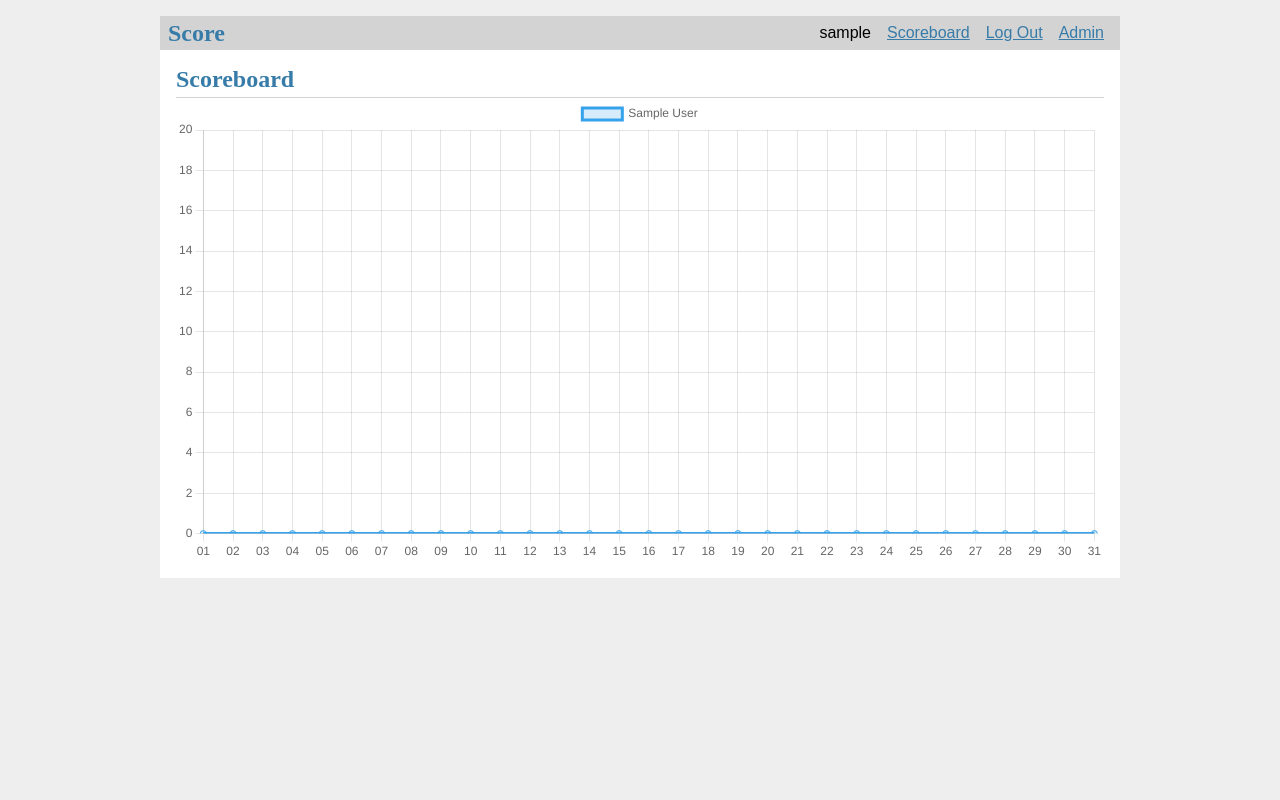
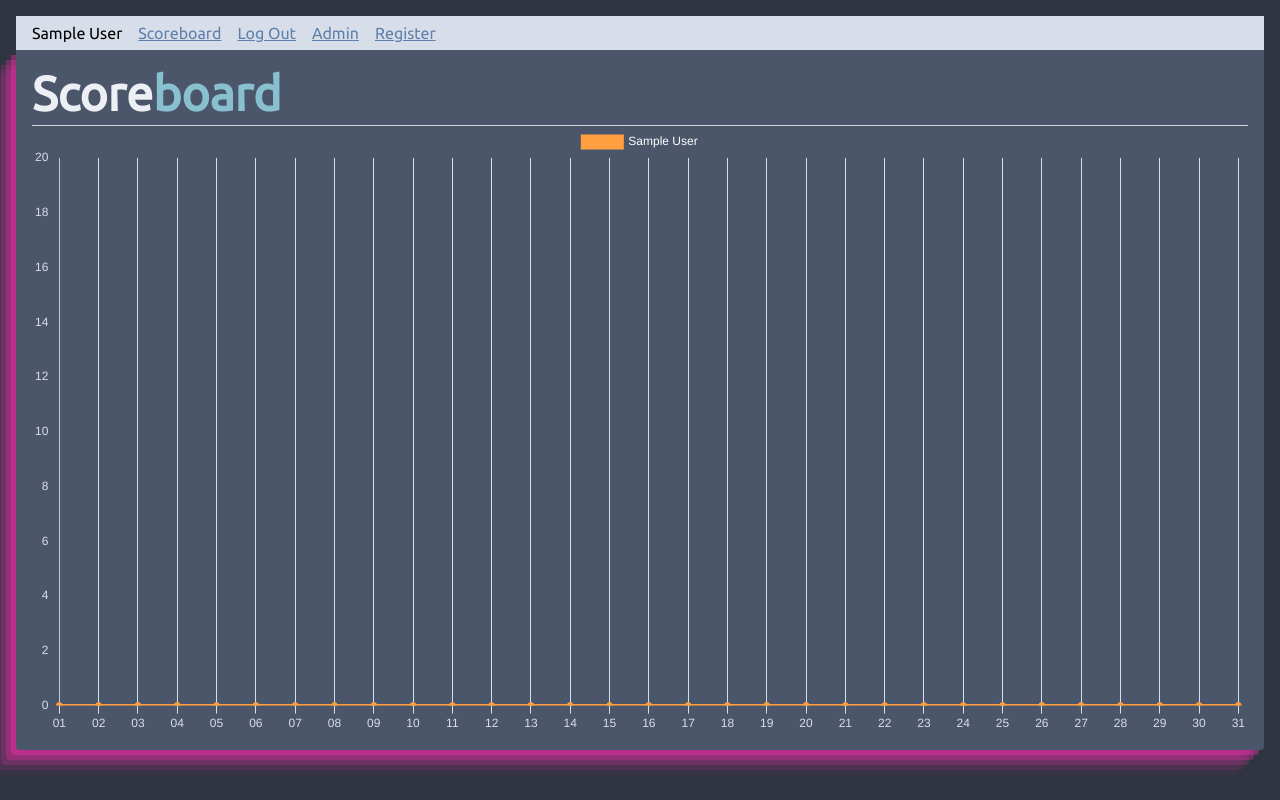
Before and after one commit to antonionduarte/friends-scoreboard, a Flask app: page /score in a window 1280 px wide. Run offline with Flask 2, Linux system fonts and the light colour scheme; the visitor is signed in with stand-in values (Sample User, id 1); data comes from the database, SQL or seed files in the repository; data that the repository does not hold is empty.

Commit message:
Decent changes to the frontend

```diff
--- a/src/static/score.js
+++ b/src/static/score.js
@@ -10,22 +10,14 @@ const fetchScore = async () => {
 
 const fetched_data = await fetchScore()
 
-const backgroundColors = [
-  'rgba(255, 99, 132, 0.2)',
-  'rgba(54, 162, 235, 0.2)',
-  'rgba(255, 206, 86, 0.2)',
-  'rgba(75, 192, 192, 0.2)',
-  'rgba(153, 102, 255, 0.2)',
-  'rgba(255, 159, 64, 0.2)'
-]
-
-const borderColors = [
-  'rgba(255, 99, 132, 1)',
-  'rgba(54, 162, 235, 1)',
-  'rgba(255, 206, 86, 1)',
-  'rgba(75, 192, 192, 1)',
-  'rgba(153, 102, 255, 1)',
-  'rgba(255, 159, 64, 1)'
+const colors = [
+  'rgb(255, 99, 132)',
+  'rgb(255, 159, 64)',
+  'rgb(255, 205, 86)',
+  'rgb(75, 192, 192)',
+  'rgb(54, 162, 235)',
+  'rgb(153, 102, 255)',
+  'rgb(231,233,237)'
 ]
 
 const labels = [
@@ -69,8 +61,8 @@ fetched_data.data.forEach(element => {
     {
       label: element.label,
       data: element.data,
-      backgroundColor: backgroundColors[element.id % backgroundColors.length],
-      borderColor: borderColors[element.id % borderColors.length]
+      backgroundColor: colors[element.id % colors.length],
+      borderColor: colors[element.id % colors.length],
     }
   )
 });
@@ -84,15 +76,42 @@ const config = {
   type: 'line',
   data: data,
   options: {
+    plugins: {
+      legend: {
+        labels: {
+          color: 'white'
+        }
+      }
+    },
     scales: {
       y: {
         min: 0,
-        suggestedMax: 20
+        suggestedMax: 20,
+        grid: {
+          display: false,
+          color: '#D8DEE9'
+        },
+        ticks: {
+          backdropColor: 'white',
+          display: true,
+          color: '#D8DEE9'
+        },
+      },
+      x: {
+        grid: {
+          color: '#D8DEE9',
+          drawBorder: false
+        },
+        ticks: {
+          backdropColor: 'white',
+          color: '#D8DEE9',
+          textStrokeColor: 'D8DEE9'
+        }
       }
     },
     tooltips: {
       mode: 'index'
-    }
+    },
   },
 };
 
--- a/src/static/style.css
+++ b/src/static/style.css
@@ -1,23 +1,29 @@
 html {
   font-family: sans-serif;
-  background: #eee;
+  background: #2E3440;
   padding: 1rem;
 }
 
 body {
-  max-width: 960px;
+  max-width: 1500px;
   margin: 0 auto;
-  background: white;
+  background: #2E3440;
 }
 
 h1, h2, h3, h4, h5, h6 {
-  font-family: serif;
-  color: #377ba8;
+  color: #ECEFF4;
+  font-family: 'Ubuntu', sans-serif;
+  font-size: 3rem;
   margin: 1rem 0;
 }
 
+nav > h1 {
+  color: red;
+}
+
 a {
-  color: #377ba8;
+  color: #5E81AC;
+  font-family: 'Ubuntu', sans-serif;
 }
 
 hr {
@@ -26,7 +32,7 @@ hr {
 }
 
 nav {
-  background: lightgray;
+  background: #D8DEE9;
   display: flex;
   align-items: center;
   padding: 0 0.5rem;
@@ -47,6 +53,7 @@ nav ul  {
   list-style: none;
   margin: 0;
   padding: 0;
+  font-family: 'Ubuntu', sans-serif;
 }
 
 nav ul li a, nav ul li span, header .action {
@@ -54,8 +61,15 @@ nav ul li a, nav ul li span, header .action {
   padding: 0.5rem;
 }
 
+#board-text {
+  color: #88C0D0;
+}
+
 .content {
   padding: 0 1rem 1rem;
+  background: #4C566A;
+  border-radius: 0px 0px 4px 4px;
+  box-shadow: rgba(240, 46, 170, 0.4) -5px 5px, rgba(240, 46, 170, 0.3) -10px 10px, rgba(240, 46, 170, 0.2) -15px 15px, rgba(240, 46, 170, 0.1) -20px 20px, rgba(240, 46, 170, 0.05) -25px 25px;
 }
 
 .content > header {
--- a/src/templates/auth/login.html
+++ b/src/templates/auth/login.html
@@ -1,7 +1,7 @@
 {% extends 'base.html' %}
 
 {% block header %}
-  <h1>{% block title %}Log In{% endblock %}</h1>
+  <h1>{% block title %}Login{% endblock %}</h1>
 {% endblock %}
 
 {% block content %}
--- a/src/templates/base.html
+++ b/src/templates/base.html
@@ -1,19 +1,21 @@
 <!DOCTYPE html>
-<title>{% block title %}{% endblock %} - Scoreboard</title>
+<title>{% block title %}{% endblock %}</title>
 <link rel="stylesheet" href="{{ url_for('static', filename='style.css') }}">
+<link rel="preconnect" href="https://fonts.googleapis.com">
+<link rel="preconnect" href="https://fonts.gstatic.com" crossorigin>
+<link href="https://fonts.googleapis.com/css2?family=Ubuntu&display=swap" rel="stylesheet">
 <nav>
-  <h1>Score</h1>
   <ul>
     {% if g.user %}
-      <li><span>{{ g.user['username'] }}</span>
+      <li><span>{{ g.user['fullname'] }}</span>
         <li><a href="{{ url_for('score.scoreboard') }}">Scoreboard</a>
       <li><a href="{{ url_for('auth.logout') }}">Log Out</a>
     {% else %}
-      <li><a href="{{ url_for('auth.register') }}">Register</a>
       <li><a href="{{ url_for('auth.login') }}">Log In</a>
     {% endif %}
     {% if g.user.admin %}
       <li><a href="">Admin</a>
+      <li><a href="{{ url_for('auth.register') }}">Register</a>
     {% endif %}
   </ul>
 </nav>
--- a/src/templates/scoreboard.html
+++ b/src/templates/scoreboard.html
@@ -1,7 +1,7 @@
 {% extends 'base.html' %}
 
 {% block header %}
-  <h1>{% block title %}Scoreboard{% endblock %}</h1>
+  <h1>{% block title %}{% endblock %}<span id="score-text">Score</span><span id="board-text">board</span></h1>
 {% endblock %}
 {% block content %}
   <div>
```
